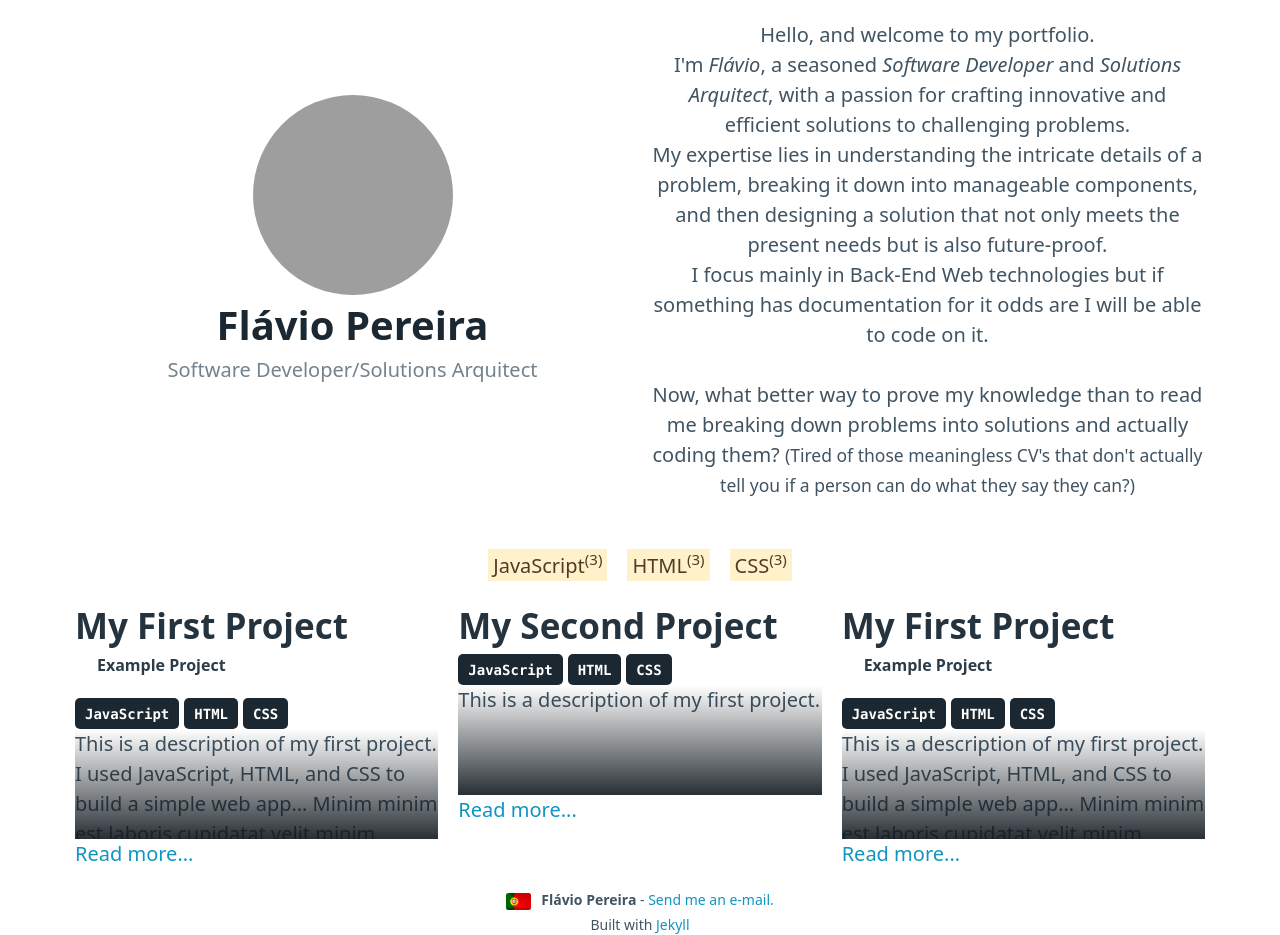
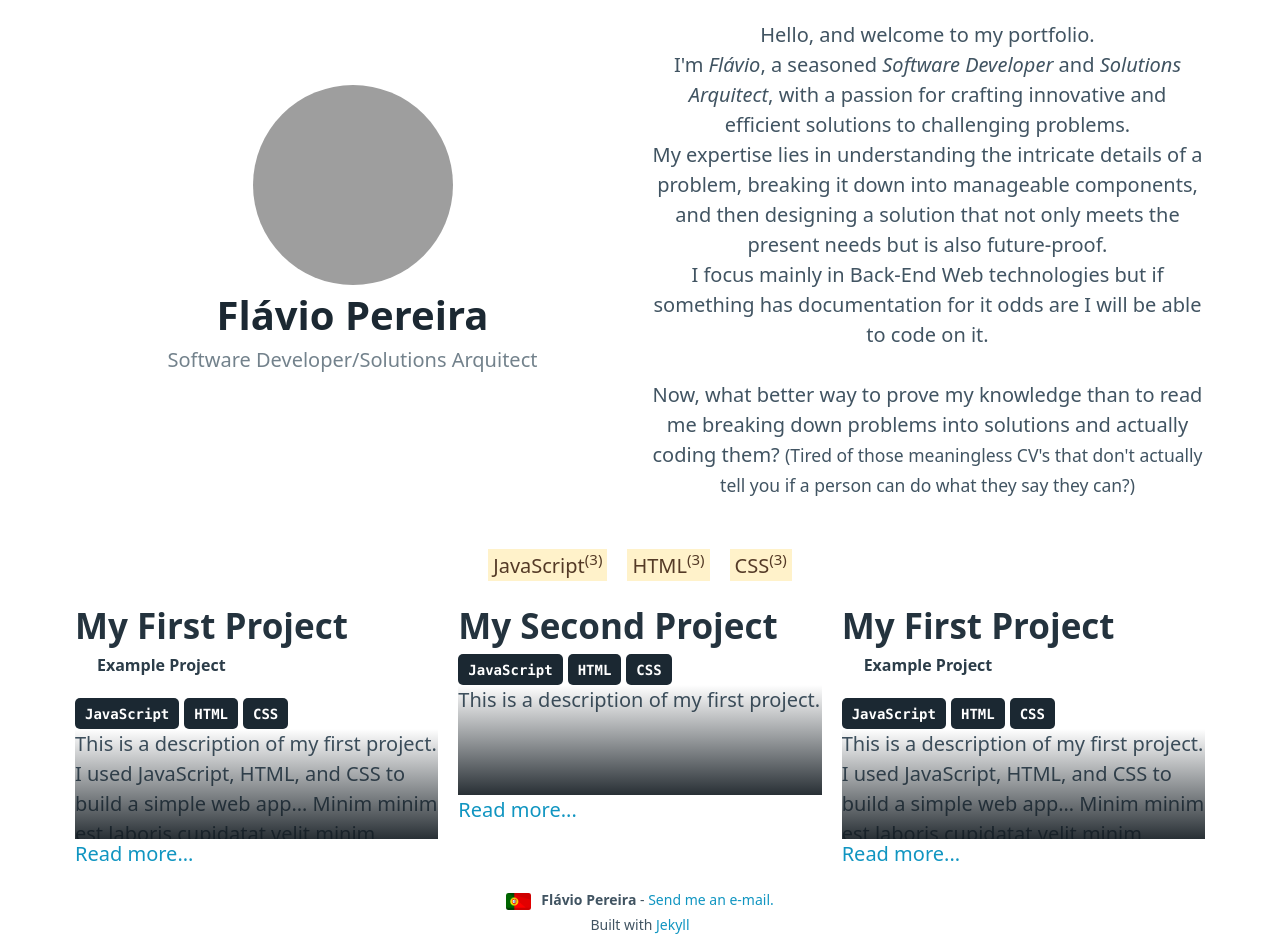
Before and after one commit to VIRUXE/viruxe.github.io, a Jekyll site: the page built from index.html, in a window 1280 px wide. Built offline with Jekyll 4.4.1, drawn with Linux system fonts in a browser that asks for light colours; grey boxes are pictures that could not be loaded.

Commit message:
finished index?

```diff
--- a/_layouts/index.html
+++ b/_layouts/index.html
@@ -12,6 +12,10 @@
 			header .grid {
 				text-align: center;
 				align-items: center;
+			}
+
+			header .grid div:first-child {
+				padding-bottom: 1rem;
 			}
 
 			#profile-picture {
@@ -68,7 +72,8 @@
 			<header>
 				<div class="grid">
 					<div>
-							<img id="profile-picture"
+						<img
+							id="profile-picture"
 							title="Profile Picture"
 							src="https://avatars.githubusercontent.com/u/1616657?v=4" />
 
```
Lines whose indentation alone changed are shown as unchanged.
